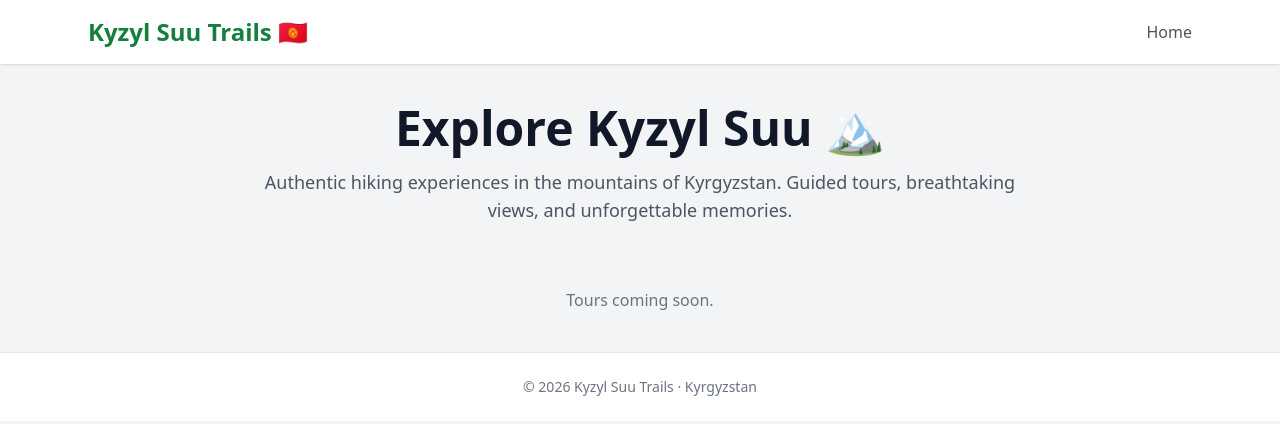
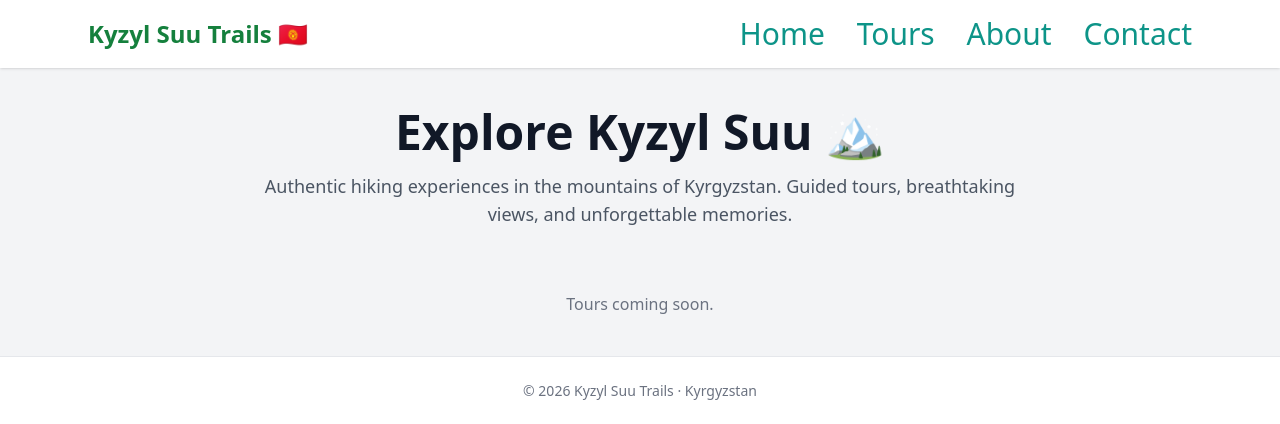
Before and after one commit to Urmanas/Kyzyl-suu, a Django app: page / in a window 1280 px wide. Shown: the top 424 px of the page. Run offline with Django 4.2, Linux system fonts and the light colour scheme; data that the repository does not hold is empty; some libraries are stand-ins or nearby versions.

Commit message:
created tour list

```diff
--- a/config/core/templates/core/base.html
+++ b/config/core/templates/core/base.html
@@ -14,9 +14,18 @@
             <h1 class="text-2xl font-bold text-green-700">
                 Kyzyl Suu Trails 🇰🇬
             </h1>
-            <nav class="space-x-4">
-                <a href="{% url 'home' %}" class="text-gray-600 hover:text-green-700">
+            <nav class="space-x-6">
+                <a href="{% url 'home' %}" class="text-3xl text-teal-600 rounded-xl hover:text-green-700">
                     Home
+                </a>
+                <a href="{% url 'tour_list' %}" class="text-3xl text-teal-600 hover:text-green-700">
+                    Tours
+                </a>
+                <a href="{% url 'about' %}" class="text-3xl text-teal-600 hover:text-green-700">
+                    About
+                </a>
+                <a href="{% url 'contact' %}" class="text-3xl text-teal-600 hover:text-green-700">
+                    Contact
                 </a>
             </nav>
         </div>
--- a/config/core/urls.py
+++ b/config/core/urls.py
@@ -1,7 +1,10 @@
 from django.urls import path
 
-from .views import home
+from .views import home, tour_list, about, contact
 
 urlpatterns = [
     path('', home, name='home'),
+    path('tours/', tour_list, name='tour_list'),
+    path('about/', about, name='about'),
+    path('contact/', contact, name='contact'),
 ]
--- a/config/core/views.py
+++ b/config/core/views.py
@@ -7,3 +7,16 @@ def home(request):
     return render(request, 'core/home.html', {
         'tours': tours
     })
+
+def tour_list(request):
+    tours = Tour.objects.all()
+    return render(request, 'core/tour_list.html', {
+        'tours': tours
+    })
+
+def about(request):
+    return render(request, 'core/about.html')
+
+
+def contact(request):
+    return render(request, 'core/contact.html')
```
Also changed, not shown: config/core/templates/core/tour_list.html (added, +27 -0 lines).
